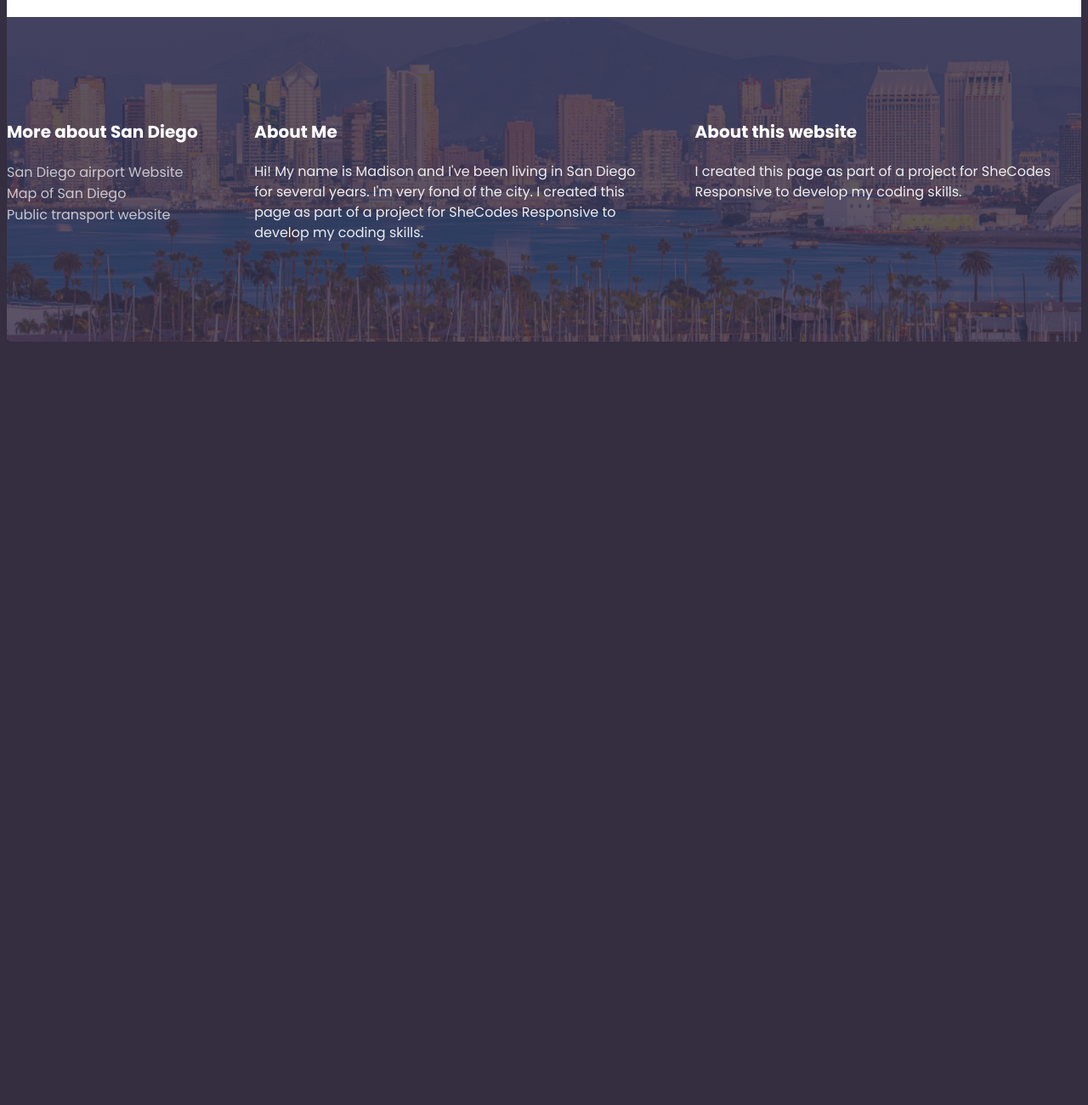
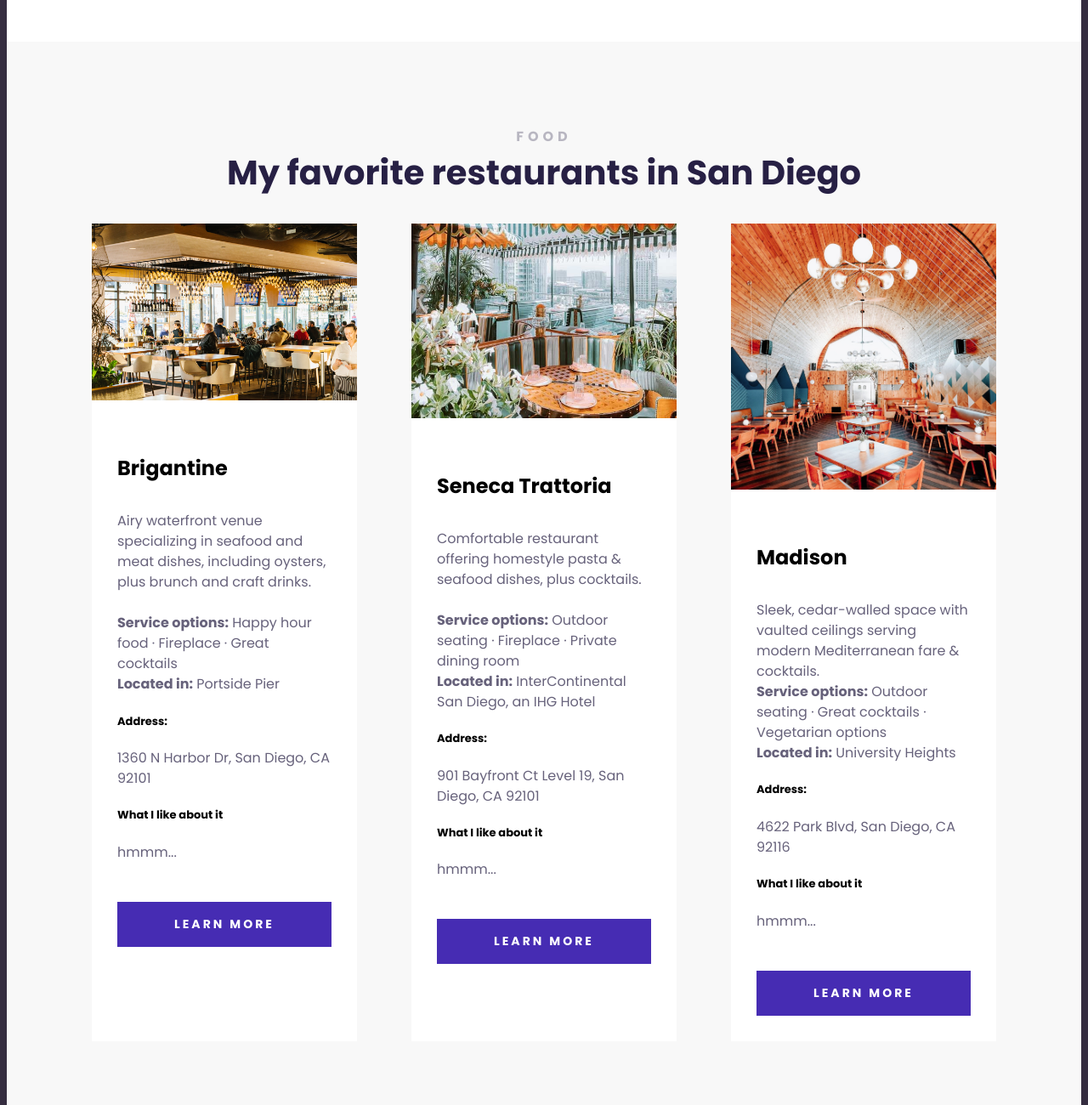
Before and after one commit to mrsmrobles/Responsive-Travel-Project, a plain HTML site: page index.html in a window 1280 px wide. Shown: the part 1480-2780 px from the top of the page at 85% size. Before the commit the page ends 1890 px from the top, so only its background shows below. Drawn offline with Linux system fonts and the light colour scheme.

Commit message:
added food section html and styling for cards

```diff
--- a/index.html
+++ b/index.html
@@ -51,10 +51,98 @@
           </p>
         </div>
       </section>
+      <section class="secondary">
+        <h2 class="text-center">Food</h2>
+        <h3 class="text-center">My favorite restaurants in San Diego</h3>
+        <div class="grid three-columns">
+          <div class="card" id="brigantine">
+            <div class="card-header">
+              <img
+                class="img-responsive"
+                src="images/brigantine.jpg"
+                alt="Brigantine"
+              />
+            </div>
+            <div class="card-body">
+              <h4>Brigantine</h4>
+              <p>
+                Airy waterfront venue specializing in seafood and meat dishes,
+                including oysters, plus brunch and craft drinks. <br />
+                <br /><strong>Service options:</strong> Happy hour food ·
+                Fireplace · Great cocktails <br /><strong>Located in:</strong>
+                Portside Pier
+              </p>
+              <h5>Address:</h5>
+              <p>1360 N Harbor Dr, San Diego, CA 92101</p>
+              <h5>What I like about it</h5>
+              <p>hmmm...</p>
+            </div>
+            <div class="card-footer">
+              <a href="" class="btn" target="_blank">Learn More</a>
+            </div>
+          </div>
+          <div class="card" id="seneca">
+            <div class="card-header">
+              <img
+                class="img-responsive"
+                src="images/seneca.jpg"
+                alt="Seneca Trattoria"
+              />
+            </div>
+            <div class="card-body">
+              <h4>Seneca Trattoria</h4>
+              <p>
+                Comfortable restaurant offering homestyle pasta & seafood
+                dishes, plus cocktails. <br />
+                <br /><strong>Service options:</strong> Outdoor seating ·
+                Fireplace · Private dining room <br /><strong
+                  >Located in:</strong
+                >
+                InterContinental San Diego, an IHG Hotel
+              </p>
+              <h5>Address:</h5>
+              <p>901 Bayfront Ct Level 19, San Diego, CA 92101</p>
+              <h5>What I like about it</h5>
+              <p>hmmm...</p>
+            </div>
+            <div class="card-footer">
+              <a href="" class="btn" target="_blank">Learn More</a>
+            </div>
+          </div>
+          <div class="card" id="madison">
+            <div class="card-header">
+              <img
+                class="img-responsive"
+                src="images/Madison.jpeg"
+                alt="Madison"
+              />
+            </div>
+            <div class="card-body">
+              <h4>Madison</h4>
+              <p>
+                Sleek, cedar-walled space with vaulted ceilings serving modern
+                Mediterranean fare & cocktails.<br /><strong
+                  >Service options:</strong
+                >
+                Outdoor seating · Great cocktails · Vegetarian options
+                <br /><strong>Located in:</strong>
+                University Heights
+              </p>
+              <h5>Address:</h5>
+              <p>4622 Park Blvd, San Diego, CA 92116</p>
+              <h5>What I like about it</h5>
+              <p>hmmm...</p>
+            </div>
+            <div class="card-footer">
+              <a href="" class="btn" target="_blank">Learn More</a>
+            </div>
+          </div>
+        </div>
+      </section>
     </main>
     <footer>
       <section class="container">
-        <div class="grid three-columns">
+        <div class="grid three-columns-narrow-first">
           <div>
             <h3>More about San Diego</h3>
             <ul>
--- a/src/style.css
+++ b/src/style.css
@@ -70,6 +70,18 @@ main h3 {
   color: #272044;
   margin: 0;
 }
+main h4 {
+  font-weight: 700;
+  font-style: Bold;
+  font-size: 24px;
+  line-height: 1.5;
+}
+main h5 {
+  font-weight: 700;
+  font-style: Bold;
+  font-size: 13px;
+  line-height: 1.5;
+}
 main p {
   font-weight: 400;
   font-size: 16px;
@@ -78,9 +90,9 @@ main p {
   opacity: 0.7;
 }
 section {
-  max-width: 1200px;
+  max-width: 100%;
   margin: 0 auto;
-  padding: 100px 0;
+  padding: 100px;
 }
 footer {
   color: white;
@@ -134,7 +146,45 @@ li a {
   align-items: center;
 }
 .three-columns {
+  grid-template-columns: 1fr 1fr 1fr;
+}
+.three-columns-narrow-first {
   grid-template-columns: 1fr 2fr 2fr;
+}
+section.secondary {
+  background-color: #f8f8f8;
+}
+.text-center {
+  text-align: center;
+}
+.card {
+  background-color: white;
+  margin: 30px 0;
+}
+.card-body {
+  padding: 30px;
+}
+
+.card-footer {
+  padding: 0 30px 30px;
+}
+
+.btn {
+  display: block;
+  color: white;
+  font-weight: 700;
+  font-size: 14px;
+  line-height: 21px;
+  text-align: center;
+  letter-spacing: 3px;
+  text-transform: uppercase;
+  padding: 16px;
+  background-color: #462cb3;
+  text-decoration: none;
+}
+.img-responsive {
+  max-width: 100%;
+  display: block;
 }
 #balboa-park {
   object-fit: cover;
```
Also changed, not shown: images/BrigantineMap.png (added), images/Madison.jpeg (added), images/Madison.webp (added), images/MadisonMap.png (added), images/SenecaMap.png (added), images/brigantine.jpg (added), images/seneca.jpg (added), 2 other files.
